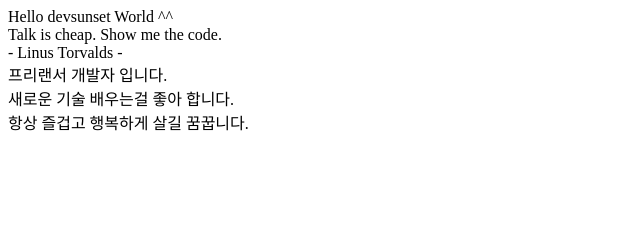
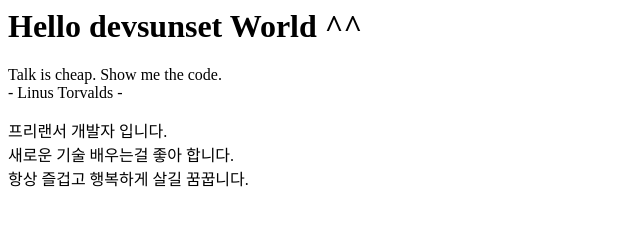
Before and after one commit to devsunset/devsunset.github.io, a plain HTML site: page index.html in a window 1280 px wide. Shown: the whole page, without its empty margins (0-640 px from the left). Drawn offline with Linux system fonts and the light colour scheme.

Commit message:
Update index.html

```diff
--- a/index.html
+++ b/index.html
@@ -1,16 +1,19 @@
 <html>
 <title>devsunset github blog</title>
 <body>
-  Hello devsunset World ^^ <br>
+  <h1>Hello devsunset World ^^</h1>
 
 
   Talk is cheap. Show me the code. <br>
-   - Linus Torvalds - <br>
+   - Linus Torvalds - <p>
+  <p>
 
   프리랜서 개발자 입니다.<br>
   새로운 기술 배우는걸 좋아 합니다.<br>
+  항상 즐겁고 행복하게 살길 꿈꿉니다.<p>
+  <p>
 
-  항상 즐겁고 행복하게 살길 꿈꿉니다.<br>
+
 
 </body>
 </html>
```
